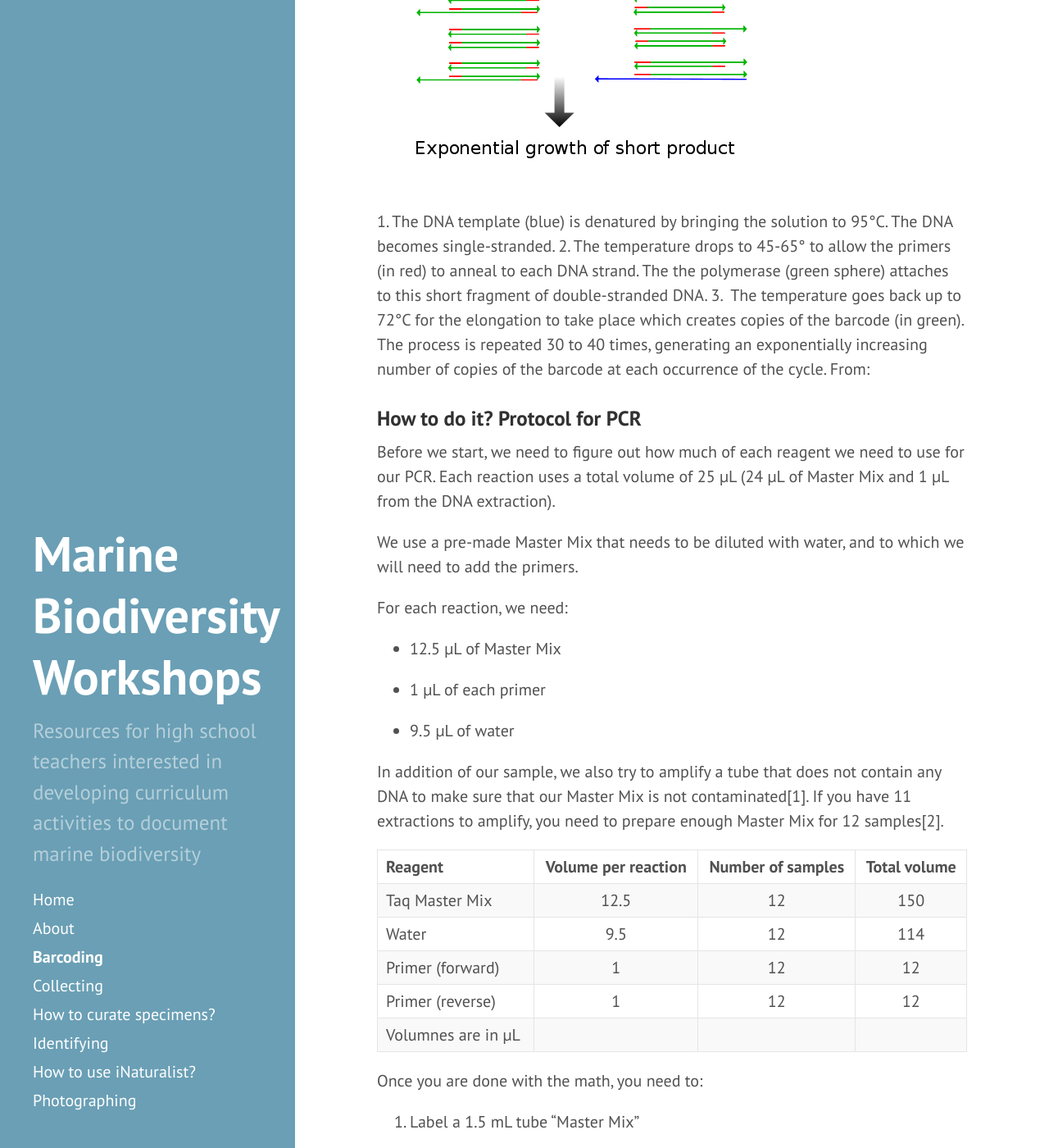
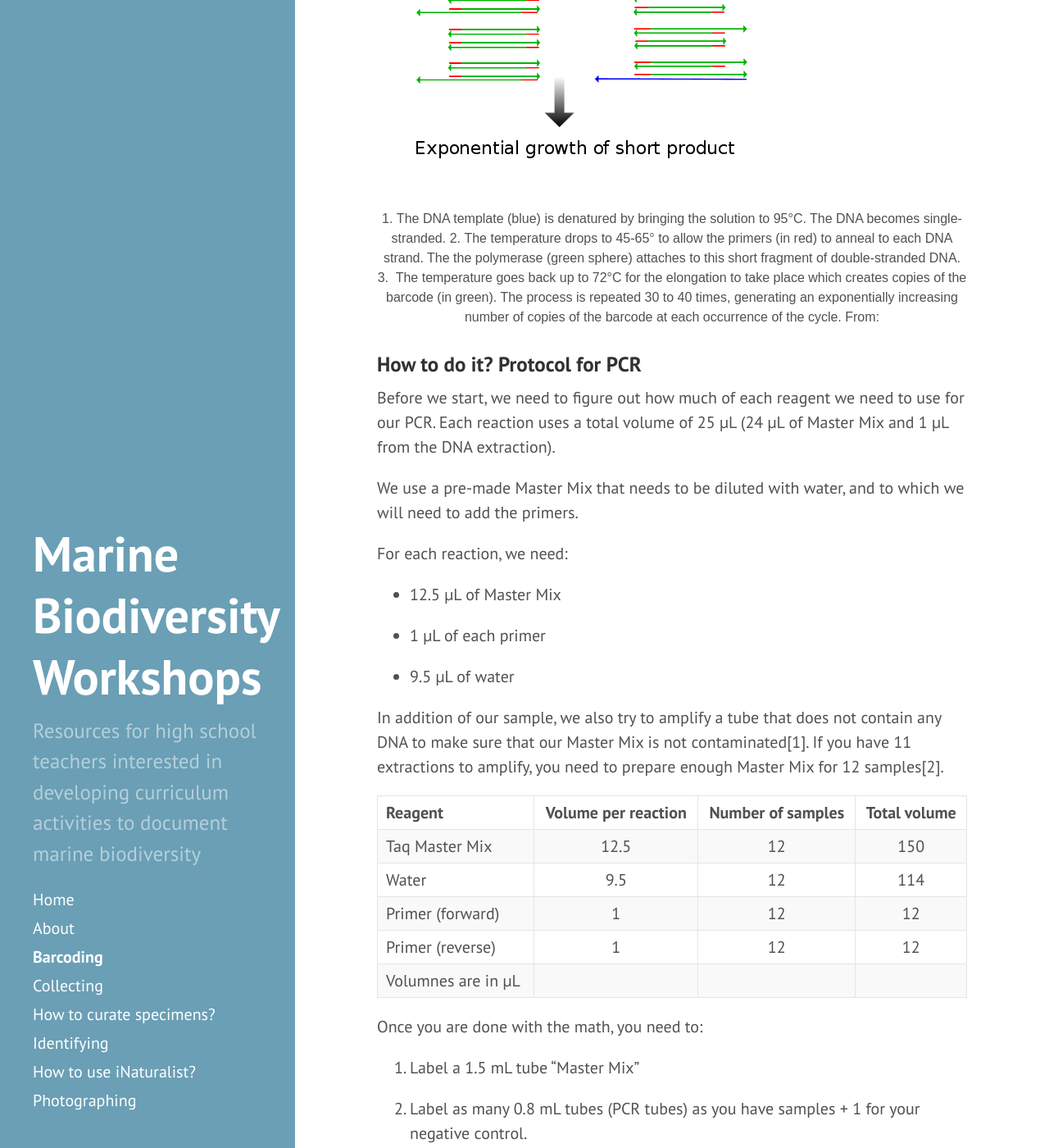
Before and after one commit to marine-diversity-workshops/marine-diversity-workshops.github.io, a Jekyll site: the page built from barcoding.md, in a window 1280 px wide and 1400 px high, scrolled down 4834 px. Shown: the whole window at 82% size. Built offline with Jekyll 4.4.1, drawn with Linux system fonts in a browser that asks for light colours; nearby versions of some CDN libraries.

Commit message:
other small fixes

```diff
--- a/_config.yml
+++ b/_config.yml
@@ -3,6 +3,7 @@ markdown:         kramdown
 highlighter:      pygments
 kramdown:
   input: GFM
+  hard_wrap: false
 
 # Permalinks
 permalink:        pretty
--- a/public/css/mine.css
+++ b/public/css/mine.css
@@ -1,4 +1,4 @@
-caption {
+.caption {
     font-size: 0.8em;
     font-family: Arial, sans-serif;
     text-align: center;
```
Also changed, not shown: barcoding.md (+4 -4 lines).
